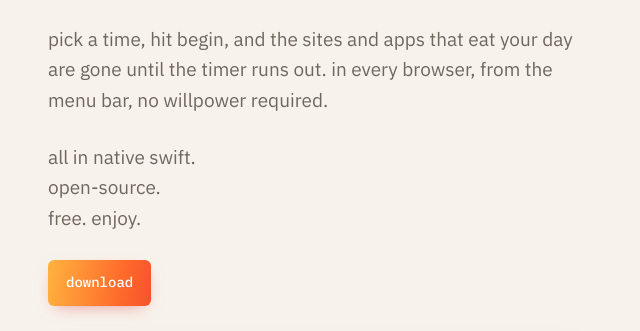
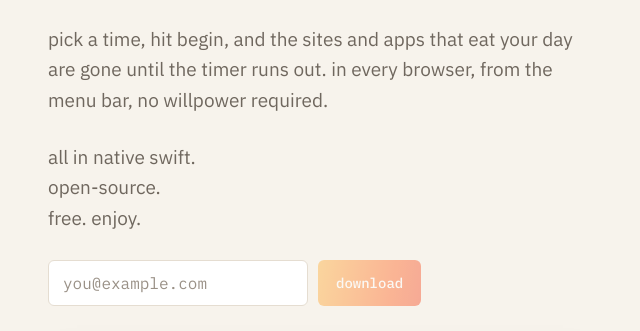
Before and after one commit to jonaylor89/Fuego, a plain HTML site: page website/index.html in a window 1280 px wide. Shown: the part 231-562 px from the top of the page, without its empty margins (0-640 px from the left). Drawn offline with Linux system fonts and the light colour scheme.

Commit message:
feat(website): ask for an email before downloading
The download button stays disabled until a valid email is entered.
Submitting records it with hub, which sends a thank-you email, and starts
the DMG download right away. Without JavaScript the button still downloads
directly.

```diff
--- a/website/index.html
+++ b/website/index.html
@@ -92,9 +92,12 @@
 
         <p>all in native swift.<br>open-source.<br>free. enjoy.</p>
 
-        <div class="get">
-            <a class="button" href="https://github.com/jonaylor89/Fuego/releases/latest/download/Fuego.dmg">download</a>
-        </div>
+        <!-- Inputs are unnamed so a no-JS submit goes straight to the DMG. script.js records the email with hub first. -->
+        <form class="get" action="https://github.com/jonaylor89/Fuego/releases/latest/download/Fuego.dmg" method="get" data-download-form data-app="fuego" data-hub-url="https://hub.jonaylor.com">
+            <input class="email" type="email" required autocomplete="email" inputmode="email" placeholder="you@example.com" aria-label="email address">
+            <input class="hp" type="text" tabindex="-1" autocomplete="off" aria-hidden="true">
+            <button class="button" type="submit">download</button>
+        </form>
 
         <img class="demo" src="assets/fuego-blocking.jpg" width="1600" height="1039" alt="youtube.com won't load in chrome while the fuego menu bar window counts down a focus session">
 
--- a/website/script.js
+++ b/website/script.js
@@ -15,3 +15,57 @@ document.querySelectorAll("[data-copy]").forEach((button) => {
         }, 1800);
     });
 });
+
+// The download button stays disabled until there's a valid email. Submitting
+// records it with hub (which sends a thank-you email) and starts the download.
+const EMAIL_STORAGE_KEY = "download-gate-email";
+const EMAIL_PATTERN = /^[^\s@]+@[^\s@]+\.[^\s@]{2,}$/;
+
+function rememberedEmail() {
+    try {
+        return localStorage.getItem(EMAIL_STORAGE_KEY) ?? "";
+    } catch {
+        return "";
+    }
+}
+
+function rememberEmail(email) {
+    try {
+        localStorage.setItem(EMAIL_STORAGE_KEY, email);
+    } catch {
+        // Storage unavailable (private mode); they'll type it again next time.
+    }
+}
+
+document.querySelectorAll("[data-download-form]").forEach((form) => {
+    const email = form.querySelector(".email");
+    const honeypot = form.querySelector(".hp");
+    const button = form.querySelector("button[type=submit]");
+    const isValid = () => email.checkValidity() && EMAIL_PATTERN.test(email.value.trim());
+    const sync = () => {
+        button.disabled = !isValid();
+    };
+
+    if (!email.value) email.value = rememberedEmail();
+    sync();
+    email.addEventListener("input", sync);
+    // Browser autofill doesn't always fire "input".
+    email.addEventListener("change", sync);
+
+    form.addEventListener("submit", (event) => {
+        event.preventDefault();
+        if (!isValid()) return sync();
+
+        const address = email.value.trim();
+        rememberEmail(address);
+        fetch(`${form.dataset.hubUrl}/api/downloads`, {
+            method: "POST",
+            headers: { "Content-Type": "application/json" },
+            body: JSON.stringify({ app: form.dataset.app, email: address, website: honeypot.value }),
+            keepalive: true,
+        }).catch(() => {
+            // Recording is best-effort; never block the download on it.
+        });
+        window.location.href = form.action;
+    });
+});
--- a/website/styles.css
+++ b/website/styles.css
@@ -96,7 +96,40 @@ p {
     transition: color 0.15s, background-color 0.15s, border-color 0.15s;
 }
 
+.email {
+    flex: 0 1 260px;
+    min-width: 0;
+    height: 46px;
+    padding: 0 14px;
+    border: 1px solid var(--line);
+    border-radius: 6px;
+    background: #fff;
+    color: var(--ink);
+    font-family: var(--mono);
+    font-size: 16px;
+}
+
+.email::placeholder {
+    color: var(--muted);
+}
+
+.email:focus {
+    outline: none;
+    border-color: var(--ember);
+    box-shadow: 0 0 0 3px rgba(255, 106, 43, 0.18);
+}
+
+.hp {
+    position: absolute;
+    left: -9999px;
+    width: 1px;
+    height: 1px;
+    opacity: 0;
+}
+
 .button {
+    border: 0;
+    cursor: pointer;
     background: var(--fire);
     background-size: 160% 100%;
     background-position: 0% 0;
@@ -112,6 +145,14 @@ p {
     background-position: 100% 0;
     color: #fff;
     box-shadow: 0 8px 26px -6px rgba(255, 106, 43, 0.7);
+}
+
+.button:disabled,
+.button:disabled:hover {
+    background-position: 0% 0;
+    box-shadow: none;
+    opacity: 0.45;
+    cursor: not-allowed;
 }
 
 .brew {
@@ -160,4 +201,8 @@ p {
     h1 {
         font-size: 30px;
     }
+
+    .email {
+        flex-basis: 100%;
+    }
 }
```
